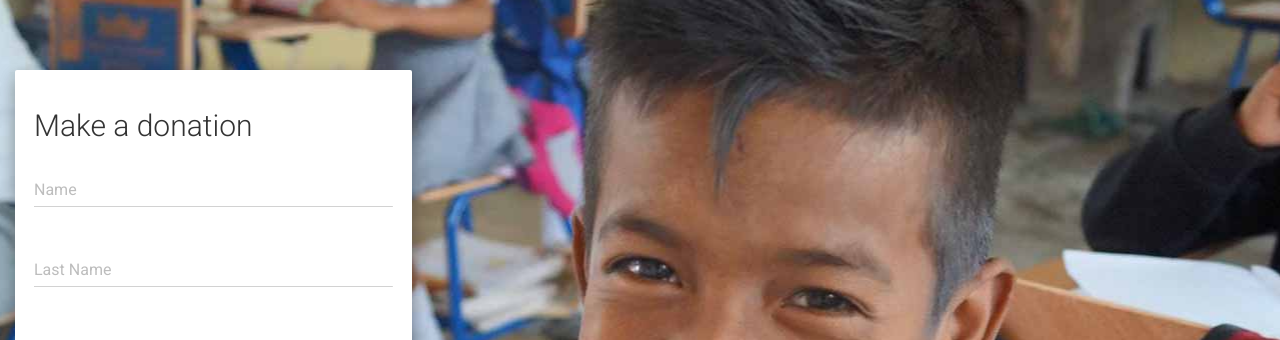
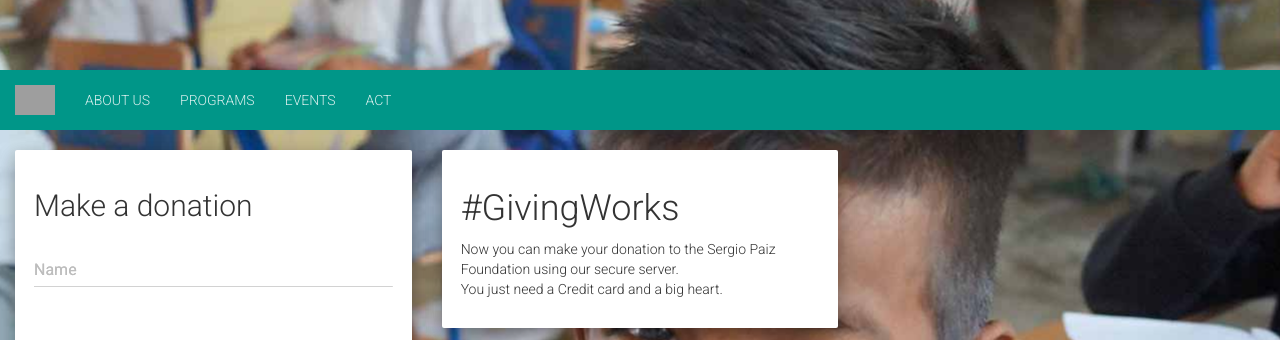
Before and after one commit to FUNSEPA/fsp-paypal, a Django app: page / in a window 1280 px wide. Shown: the top 340 px of the page. Run offline with Django 3.2, Linux system fonts and the light colour scheme; data comes from the database, SQL or seed files in the repository; some libraries are stand-ins or nearby versions; grey boxes are pictures that could not be loaded.

Commit message:
Frontend

```diff
--- a/pagos/forms.py
+++ b/pagos/forms.py
@@ -10,31 +10,45 @@ import simplejson as json
 
 class DonationForm(Form):
 	first_name = forms.CharField(
+		label= 'Name',
 		required = True,
 		max_length=150,
 		widget= forms.TextInput(attrs={'class':'form-control', 'placeholder':'Name'}))
 	last_name = forms.CharField(
+		label= 'Last Name',
 		max_length=150,
 		widget= forms.TextInput(attrs={'class':'form-control', 'placeholder':'Last Name'}))
 	mail = forms.EmailField(
 		max_length=150,
+		label= 'Email',
 		widget= forms.EmailInput(attrs={'class':'form-control', 'placeholder':'Email'}))
 	card_type = forms.ModelChoiceField(
 		required=False,
+		label= '',
 		queryset=CardType.objects.all(),
-		widget= forms.Select(attrs={'class':'form-control hide', 'placeholder':'Card type'})
+		widget= forms.Select(attrs={'class':'form-control', 'disabled':'true', 'placeholder':''})
 		)
 	number = forms.CharField(
 		max_length=20,
+		label= 'Card number',
 		widget= forms.TextInput(attrs={'class':'form-control', 'placeholder':'Card number'}))
-	expire_month = forms.IntegerField(widget= forms.NumberInput(attrs={'class':'form-control', 'placeholder':'Month (XX)'}))
+	expire_month = forms.IntegerField(
+		help_text='2 digits',
+		label= 'Month',
+		widget= forms.NumberInput(attrs={'class':'form-control', 'placeholder':'Month (XX)'})
+		)
 	expire_year = forms.IntegerField(
+		help_text='4 digits',
+		label= 'Year',
 		widget= forms.NumberInput(attrs={'class':'form-control', 'placeholder':'Year (XXXX)', 'size':4, 'maxlength':4})
 		)
-	cvv2 = forms.CharField(max_length=3, widget= forms.NumberInput(attrs={'class':'form-control', 'placeholder':'CVV'}))
+	cvv2 = forms.CharField(
+		label= 'CVV',
+		max_length=4, widget= forms.NumberInput(attrs={'class':'form-control', 'placeholder':'CVV'}))
 	total = forms.DecimalField(
+		label= 'Donation ($)',
 		max_digits=7, decimal_places=2, min_value=0,
-		widget= forms.NumberInput(attrs={'class':'form-control', 'placeholder':'$'}))
+		widget= forms.NumberInput(attrs={'class':'form-control', 'placeholder':'Donation ($)'}))
 
 	def clean(self):
 		cleaned_data = super(DonationForm, self).clean()
--- a/pagos/templates/base.html
+++ b/pagos/templates/base.html
@@ -9,7 +9,7 @@
 
 	<link rel="stylesheet" type="text/css" href="//fonts.googleapis.com/css?family=Roboto:300,400,500,700">
 	<link rel="stylesheet" type="text/css" href="//fonts.googleapis.com/icon?family=Material+Icons">
-	<link rel="shortcut icon" href="favicon.ico">
+	<link rel="shortcut icon" href="http://funsepa.org/cms/wp-content/uploads/2016/07/favicon.ico">
 
 	<link rel="stylesheet" type="text/css" href="//maxcdn.bootstrapcdn.com/bootstrap/3.3.7/css/bootstrap.min.css">
 
--- a/pagos/templates/pago.html
+++ b/pagos/templates/pago.html
@@ -4,7 +4,7 @@
 
 
 {% block extra_css %}
-    <style>
+<style>
 	#contact {
 		background-image: url("{% static "images/fondo.jpg" %}");
 		background-position: center center;
@@ -20,6 +20,30 @@
 {% block content %}
 <!-- Start Contact section -->
 <section id="contact">
+	<div class="navbar navbar-default">
+		<div class="container-fluid">
+			<div class="navbar-header">
+				<button type="button" class="navbar-toggle" data-toggle="collapse" data-target=".navbar-warning-collapse">
+					<span class="icon-bar"></span>
+					<span class="icon-bar"></span>
+					<span class="icon-bar"></span>
+				</button>
+				<a class="navbar-brand" href="http://funsepa.org">
+					<img alt="Fundación Sergio Paiz Andrade - Funsepa" src="http://funsepa.org/cms/wp-content/uploads/2016/07/logo_header_2.png" style="height: 100%;">
+				</a>
+			</div>
+			<div class="navbar-collapse collapse navbar-warning-collapse">
+				<ul class="nav navbar-nav">
+					<li><a href="http://funsepa.org/cms/en/our-history/">ABOUT US</a></li>
+					<li><a href="http://funsepa.org/cms/es/supplying-technology/">PROGRAMS</a></li>
+					<li><a href="http://funsepa.org/cms/en/newsletter/">EVENTS</a></li>
+					<li><a href="http://funsepa.org/cms/en/combosen/">ACT</a></li>
+
+				</ul>
+			</div>
+		</div>
+	</div>
+
 	<div class="container-fluid">
 		<div class="row">
 
@@ -31,8 +55,10 @@
 						{{form.non_field_errors}}
 						{% csrf_token %}
 						{% for field in form %}
-						<div class="form-group" id="form-group-{{field.name}}">
+						<div class="form-group label-floating is-empty" id="form-group-{{field.name}}">
+							<label class="control-label" for="{{ field.label}}">{{field.label}}</label>
 							{{ field }}
+							<p class="help-block">{{ field.help_text|safe }}</p>
 						</div>
 						{% endfor %}
 						<div id="captcha-space"></div>
@@ -41,6 +67,19 @@
 				</div>
 			</div>
 			<div class="col-md-4 col-sm-6 col-xs-12">
+				<div class="well infobox">
+					<h1>#GivingWorks</h1>
+					<p>
+					Now you can make your donation to the Sergio Paiz Foundation using our secure server. <br>
+						You just need a Credit card and a big heart.
+					</p>
+				</div>
+				<form action="https://www.paypal.com/cgi-bin/webscr" method="post" target="_top">
+					<input type="hidden" name="cmd" value="_s-xclick">
+					<input type="hidden" name="hosted_button_id" value="LU9GYRVY4YKZL">
+					<input type="image" src="https://www.paypalobjects.com/en_US/i/btn/btn_donateCC_LG.gif" border="0" name="submit" alt="PayPal - The safer, easier way to pay online!">
+					<img alt="" border="0" src="https://www.paypalobjects.com/es_XC/i/scr/pixel.gif" width="1" height="1">
+				</form>
 			</div>
 		</div>
 	</div>
@@ -55,6 +94,7 @@
 <script src='https://www.google.com/recaptcha/api.js?onload=onloadCallback&render=explicit'></script>
 <script src="{% static "vendor/js/jquery.creditCardValidator.js" %}"></script>
 <script>
+	$.material.init()
 	var form_valid = false;
 	$('#form-group-card_type').append('<span id="card-label"></span>');
 	$(document).ready(function () {
--- a/pagos/views.py
+++ b/pagos/views.py
@@ -13,7 +13,7 @@ import json
 class PagoView(FormView):
 	form_class = DonationForm
 	template_name = 'pago.html'
-	success_url = reverse_lazy('done')
+	success_url = 'http://funsepa.org/cms/es/gracias/'
 
 	def form_valid(self, form):
 	    return super(PagoView, self).form_valid(form)
```
